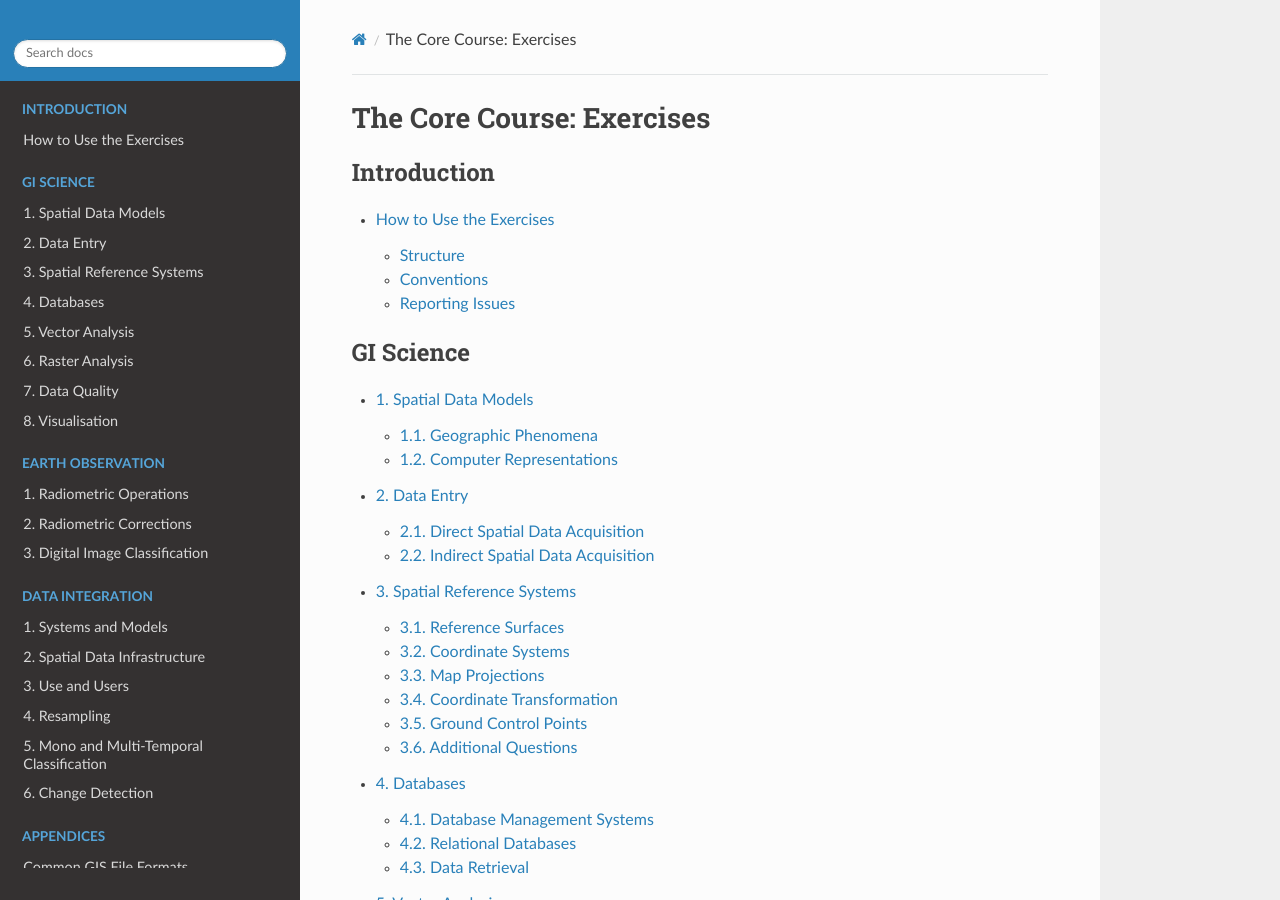
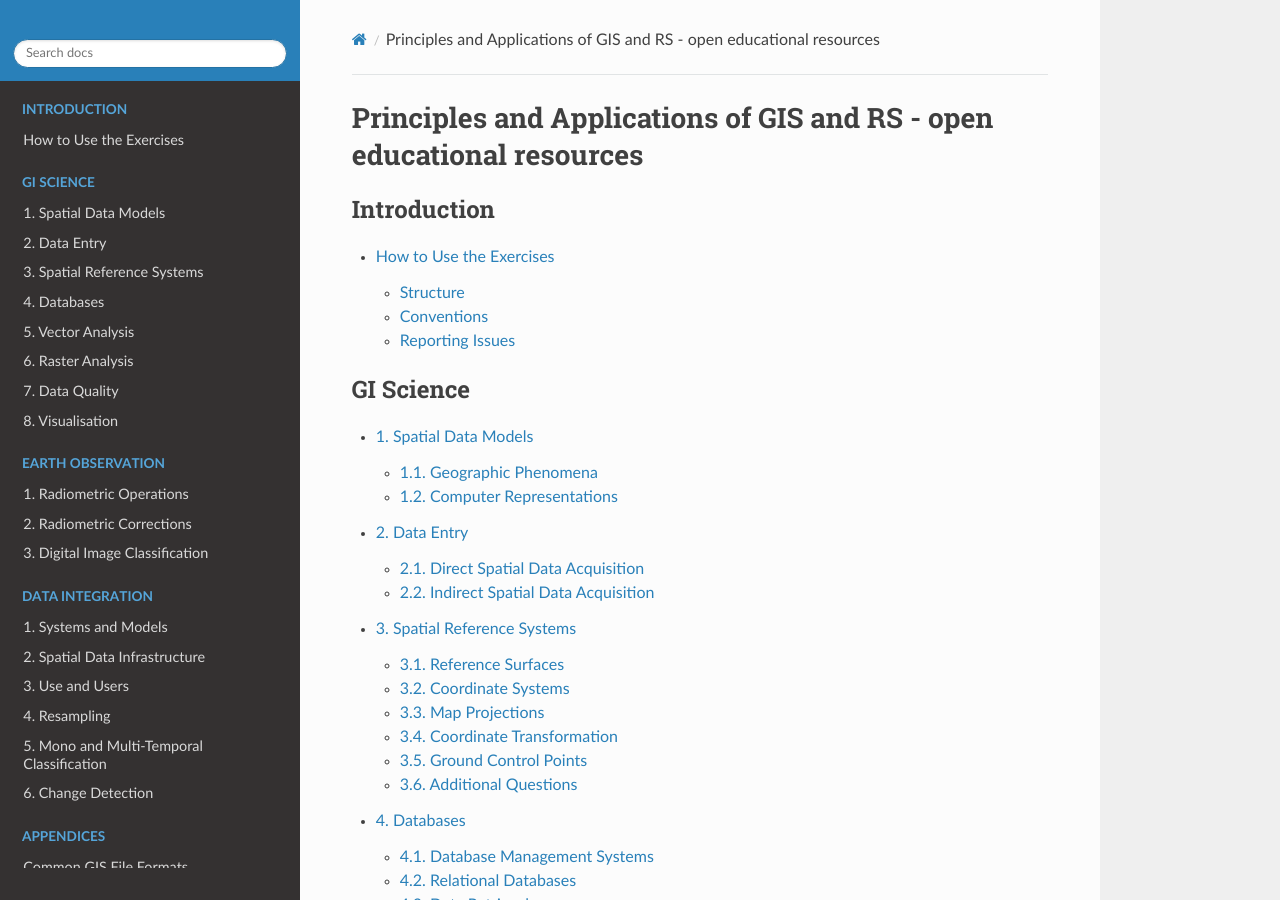
Before and after one commit to andremano/online-core, a Sphinx documentation site: the page built from docs/source/index.rst, in a window 1280 px wide and 900 px high. Built offline with Sphinx 7.4.7 and the Read the Docs theme 2.0.0, drawn with Linux system fonts in a browser that asks for light colours.

Commit message:
header and author changes
Changed header title;
changed the author

```diff
--- a/docs/source/conf.py
+++ b/docs/source/conf.py
@@ -25,7 +25,7 @@ sys.path.append(os.path.abspath("./_ext"))
 
 project = 'Principles of GIS and Remote Sensing'
 copyright = '2020, University of Twente'
-author = 'The Course Team'
+author = 'ITC - Faculty of Geo-information Science and Earth Observation'
 
 # The full version, including alpha/beta/rc tags
 release = '4.0.0'
--- a/docs/source/index.rst
+++ b/docs/source/index.rst
@@ -3,7 +3,7 @@
    You can adapt this file completely to your liking, but it should at least
    contain the root `toctree` directive.
 
-The Core Course: Exercises
+Principles and Applications of GIS and RS - open educational resources
 ##########################
 
 .. toctree::
```
